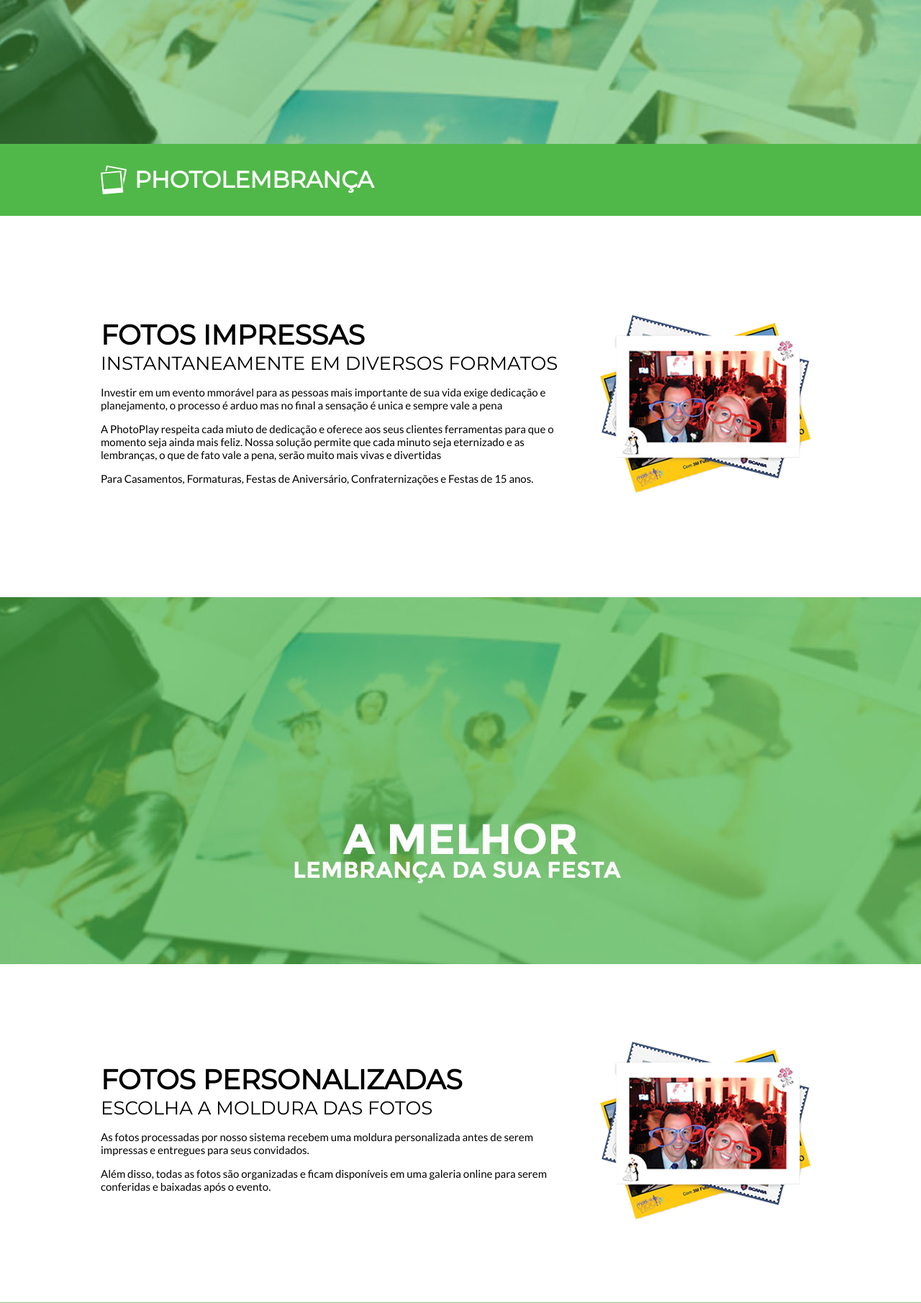
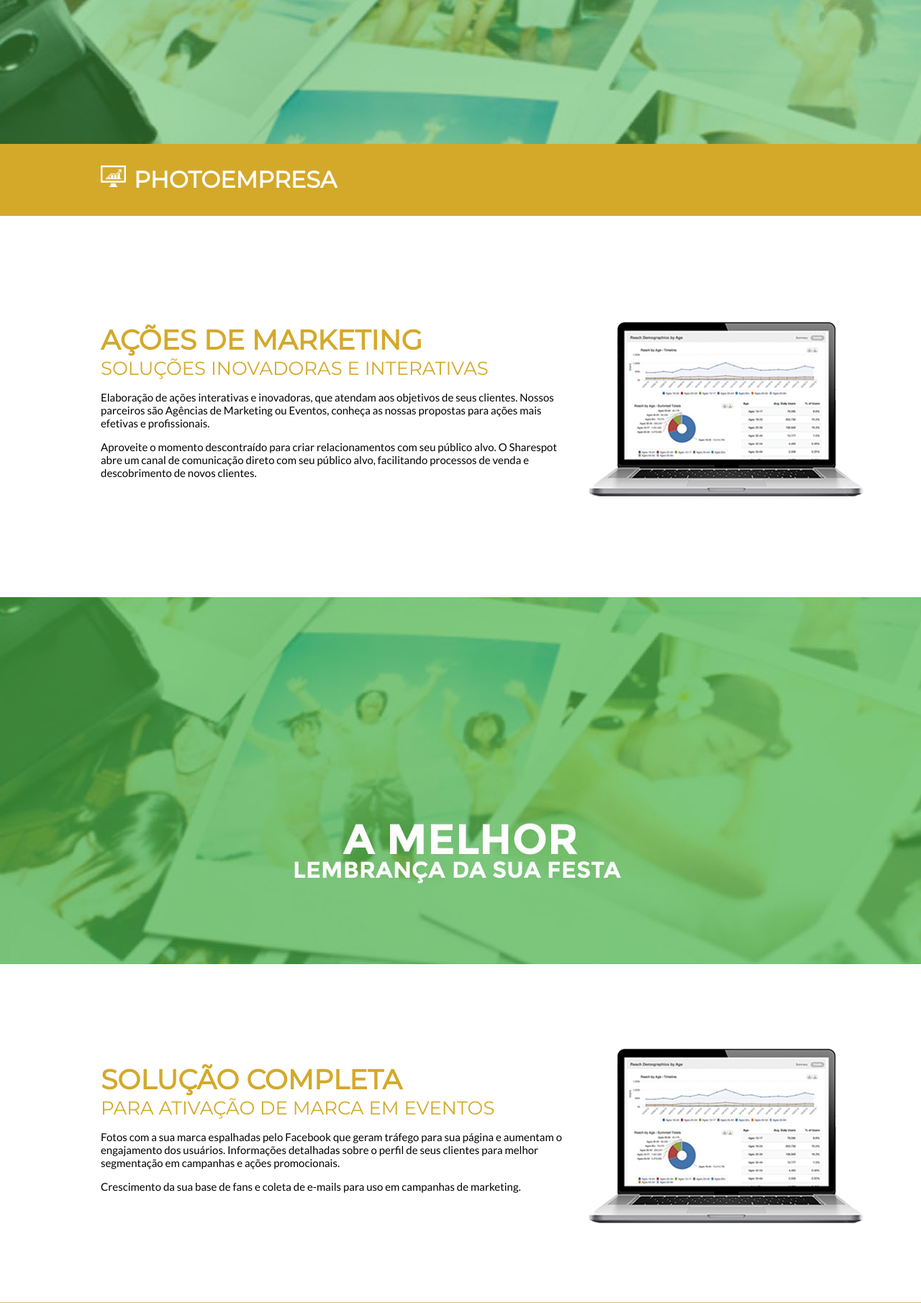
Before and after one commit to paulovillani/photoplay, a Django app: template portal/templates/produtos_photoempresa.html in a window 1280 px wide; the page is wider, and only the part inside the window is pictured. Shown: the part 100-1911 px from the top of that part at 72% size. Run offline with Django 3.2, Linux system fonts and the light colour scheme; the template is opened without the code that fills it, so the values that code supplies are empty; some libraries are stand-ins or nearby versions.

Commit message:
finalizacao das paginas de produtos

```diff
--- a/portal/templates/produtos_photoempresa.html
+++ b/portal/templates/produtos_photoempresa.html
@@ -36,7 +36,7 @@
 		background-image: url("{{STATIC_URL}}/img/parallax2_produtos.jpg");
 	}
 	.cHeader{
-		background-color: rgb(80,184,72);
+		background-color: rgb(212, 169, 42);
 		height: 100px;
 		width: 1400px;
 	}
@@ -82,7 +82,7 @@
 		height: 470px;
 	}
 	.cFoot1{
-		background-color: rgba(80, 184, 72, 0.7);
+		background-color: rgba(212, 169, 42, 0.7);
 		height: 200px;
 		width: 1400px;
 	}
@@ -121,10 +121,10 @@
 		<div class="cHeaderContent">
 			<ul>
 			<li>
-				<img src="{{STATIC_URL}}/img/icon1_b.png">
+				<img src="{{STATIC_URL}}/img/icon5_b.png">
 			</li>
 			<li>
-				<h1>PHOTOLEMBRANÇA</h1>
+				<h1>PHOTOEMPRESA</h1>
 			</li>
 			</ul>
 		</div>
@@ -132,18 +132,18 @@
 	<div class="cBody container1">
 		<div class="cBodyContent">
 			<div class="cBody_text">
-				<h1 style="font-size: 38px; font-weight: 700;">FOTOS IMPRESSAS</h1>
-				<h1 style="font-size: 26px; font-weight: 300;">INSTANTANEAMENTE EM DIVERSOS FORMATOS</h1>
+				<h1 style="font-size: 38px; font-weight: 700; color: #d4a92a;">AÇÕES DE MARKETING</h1>
+				<h1 style="font-size: 26px; font-weight: 300; color: #d4a92a;">SOLUÇÕES INOVADORAS E INTERATIVAS
+				</h1>
 
-				<p>Investir em um evento mmorável para as pessoas mais importante de sua vida exige dedicação e planejamento, o processo é arduo mas no final a sensação é unica e sempre vale a pena</p>
+				<p>Elaboração de ações interativas e inovadoras, que atendam aos objetivos de seus clientes. Nossos parceiros são Agências de Marketing ou Eventos, conheça as nossas propostas para ações mais efetivas e profissionais. </p>
 
-				<p>A PhotoPlay respeita cada miuto de dedicação e oferece aos seus clientes ferramentas para que o momento seja ainda mais feliz. Nossa solução permite que cada minuto seja eternizado e as lembranças, o que de fato vale a pena, serão muito mais vivas e divertidas</p>
+				<p>Aproveite o momento descontraído para criar relacionamentos com seu público alvo. O Sharespot abre um canal de comunicação direto com seu público alvo, facilitando processos de venda e descobrimento de novos clientes.</p>
 
-				<p>Para Casamentos, Formaturas, Festas de Aniversário, Confraternizações e Festas de 15 anos.</p>
 			</div>
 
 			<div class="cBody_img">
-				<img src="{{STATIC_URL}}img/img1.png" >
+				<img src="{{STATIC_URL}}img/img5.png" >
 			</div>
 		</div>
 	</div>
@@ -153,16 +153,16 @@
 	<div class="cBody container2">
 		<div class="cBodyContent">
 			<div class="cBody_text">
-				<h1 style="font-size: 38px; font-weight: 700;">FOTOS PERSONALIZADAS</h1>
-				<h1 style="font-size: 26px; font-weight: 300;">ESCOLHA A MOLDURA DAS FOTOS</h1>
+				<h1 style="font-size: 38px; font-weight: 700; color: #d4a92a;">SOLUÇÃO COMPLETA</h1>
+				<h1 style="font-size: 26px; font-weight: 300; color: #d4a92a;">PARA ATIVAÇÃO DE MARCA EM EVENTOS</h1>
 
-				<p>As fotos processadas por nosso sistema recebem uma moldura personalizada antes de serem impressas e entregues para seus convidados.</p>
+				<p>Fotos com a sua marca espalhadas pelo Facebook que geram tráfego para sua página e aumentam o engajamento dos usuários. Informações detalhadas sobre o perfil de seus clientes para melhor segmentação em campanhas e ações promocionais.</p>
 
-				<p>Além disso, todas as fotos são organizadas e ficam disponíveis em uma galeria online para serem conferidas e baixadas após o evento.</p>
+				<p>Crescimento da sua base de fans e coleta de e-mails para uso em campanhas de marketing.</p>
 			</div>
 
 			<div class="cBody_img">
-				<img src="{{STATIC_URL}}img/img1.png" >
+				<img src="{{STATIC_URL}}img/img5.png" >
 			</div>
 		</div>
 	</div>
@@ -186,7 +186,7 @@
 	</div>
 	<div class="cBodyContent cFoot2">
 		<div class="cBody_text cFoot2_text">
-			<h1 style="width: 710px;">TENHO INTERESSE EM TER O PHOTOPLAY EM MEU EVENTO!</h1>
+			<h1 style="width: 710px; color: #000;">TENHO INTERESSE EM TER O PHOTOPLAY EM MEU EVENTO!</h1>
 			<p>Uma atração surpreendente. Inove oferencendo interatividade e uma nova experiência.</p>
 			<input type="button" value="SOLICITAR ORÇAMENTO">
 		</div>
```
